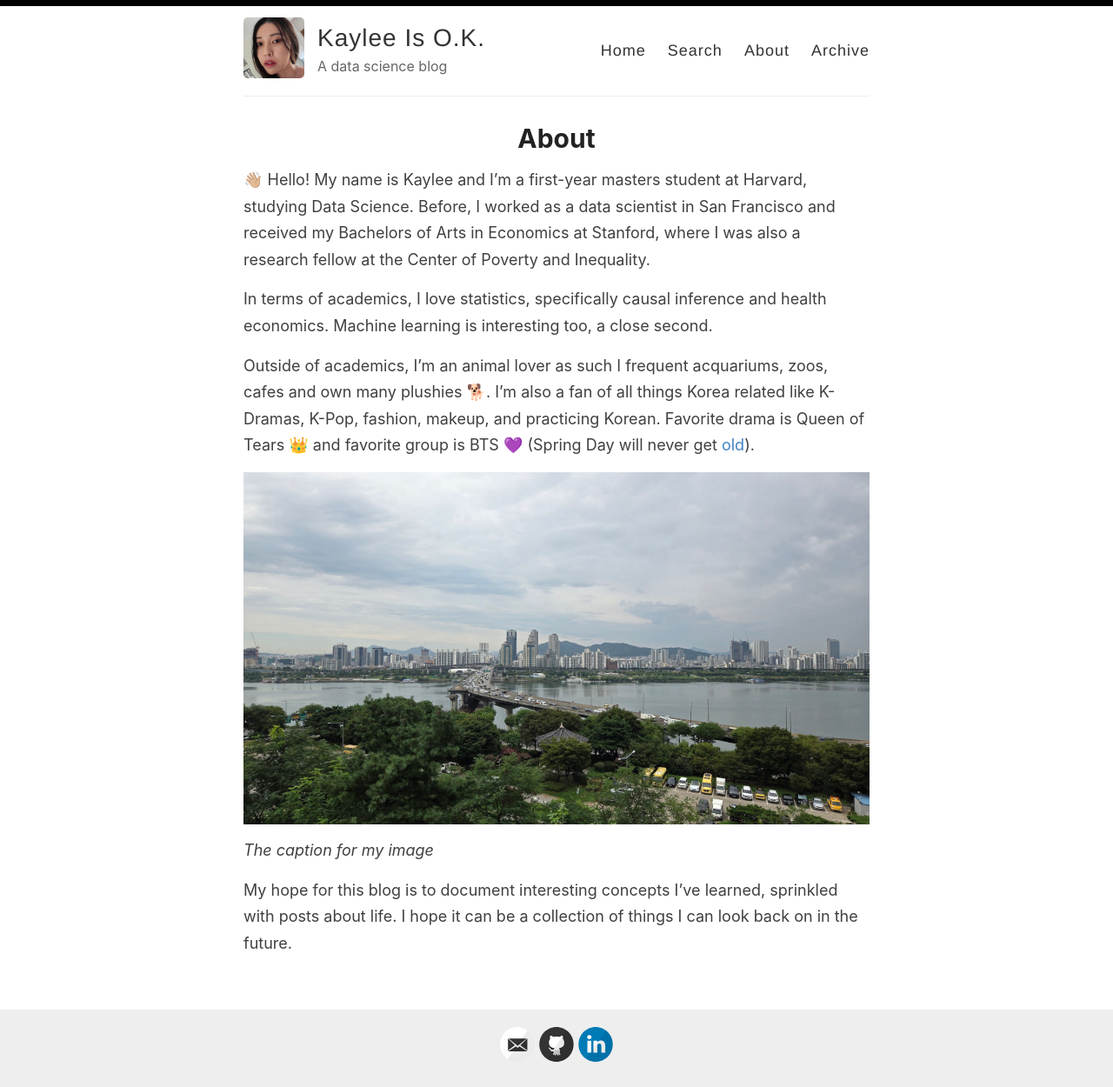
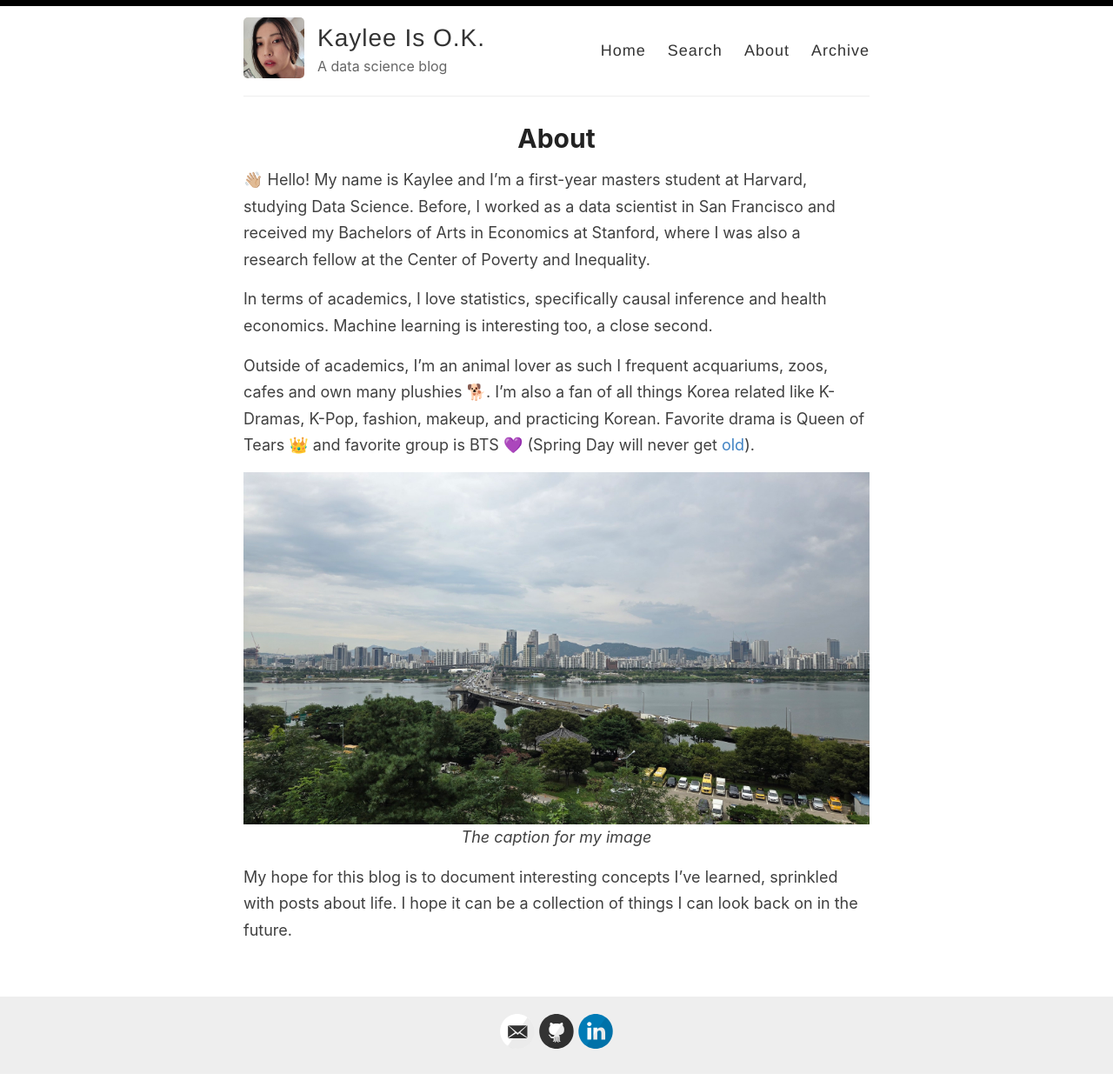
Before and after one commit to kayleeisokay/kayleeisokay.github.io, a Jekyll site: the page built from _pages/about.md, in a window 1280 px wide. Shown: the whole page at 87% size. Built offline with Jekyll 4.4.1, drawn with Linux system fonts in a browser that asks for light colours.

Commit message:
caption?

```diff
--- a/_pages/about.md
+++ b/_pages/about.md
@@ -12,7 +12,6 @@ Outside of academics, I'm an animal lover as such I frequent acquariums, zoos, c
 
 
 <img src="/assets/img/seoul.jpg">
-{:.image-caption}
 *The caption for my image*
 
  My hope for this blog is to document interesting concepts I've learned, sprinkled with posts about life. I hope it can be a collection of things I can look back on in the future.
--- a/assets/style.scss
+++ b/assets/style.scss
@@ -227,6 +227,11 @@ p > img {
 // Fixes images in popup boxes from Google Translate
 .gmnoprint img {
   max-width: none;
+}
+
+img + em {
+  display: block;
+  text-align: center;
 }
 
 .date {
@@ -951,12 +956,6 @@ Modules - reusable parts of our design
   border-right: 7px solid white;
 }
 
-.image-caption {
-  text-align: center;
-  font-size: .8rem;
-  color: lightgrey;
-}
-
 @media only screen and (min-width: 768px) {
   .cd-timeline-content h2 {
     font-size: 20px;
```
